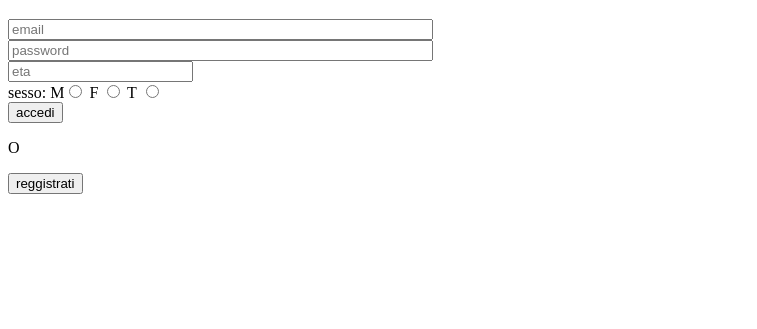
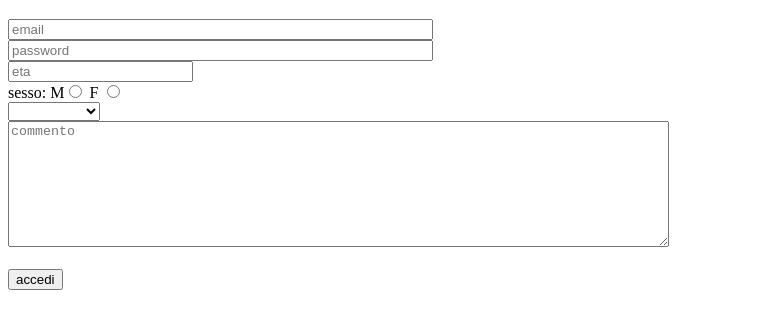
Before and after one commit to CrescenzoDeLuca/MyWebSite, a plain HTML site: page login.html in a window 1280 px wide. Shown: the part 61-390 px from the top of the page, without its empty margins (0-757 px from the left). Drawn offline with Linux system fonts and the light colour scheme.

Commit message:
finito il login

```diff
--- a/login.html
+++ b/login.html
@@ -16,13 +16,22 @@
 <br>
           <input type="text" name="eta" value="" placeholder="eta">
 <br>
-          sesso: M<input type="radio" name="male" value="">
-             F <input type="radio" name="female" value="">
-             T <input type="radio" name="Trans" value="">
+          sesso: M<input type="radio" name="radio" value="">
+             F <input type="radio" name="radio" value="">
 <br>
-         <input type="button" name="accedi" value="accedi" size="20">
-         <p> O </p>
-          <a href="SingUp.html"> <input type="button" name="regg" value="reggistrati" size="20"  ></a> </td>
+         <select class="" name="">
+           <option value=""></option>
+           <option value="">terza media</option>
+           <option value="">diploma</option>
+           <option value="">Laurea</option>
+         </select>
+<br>
+         <textarea name="name" rows="8" cols="80" placeholder="commento"></textarea>
+<br>
+<br>
+         <input type="submit" name="accedi" value="accedi" size="20">
+
+
     </form>
   </body>
 </html>
```
Also changed, not shown: ricetta.html (+6 -6 lines), sport.html (+22 -22 lines), index.html (renamed from idex.html).
